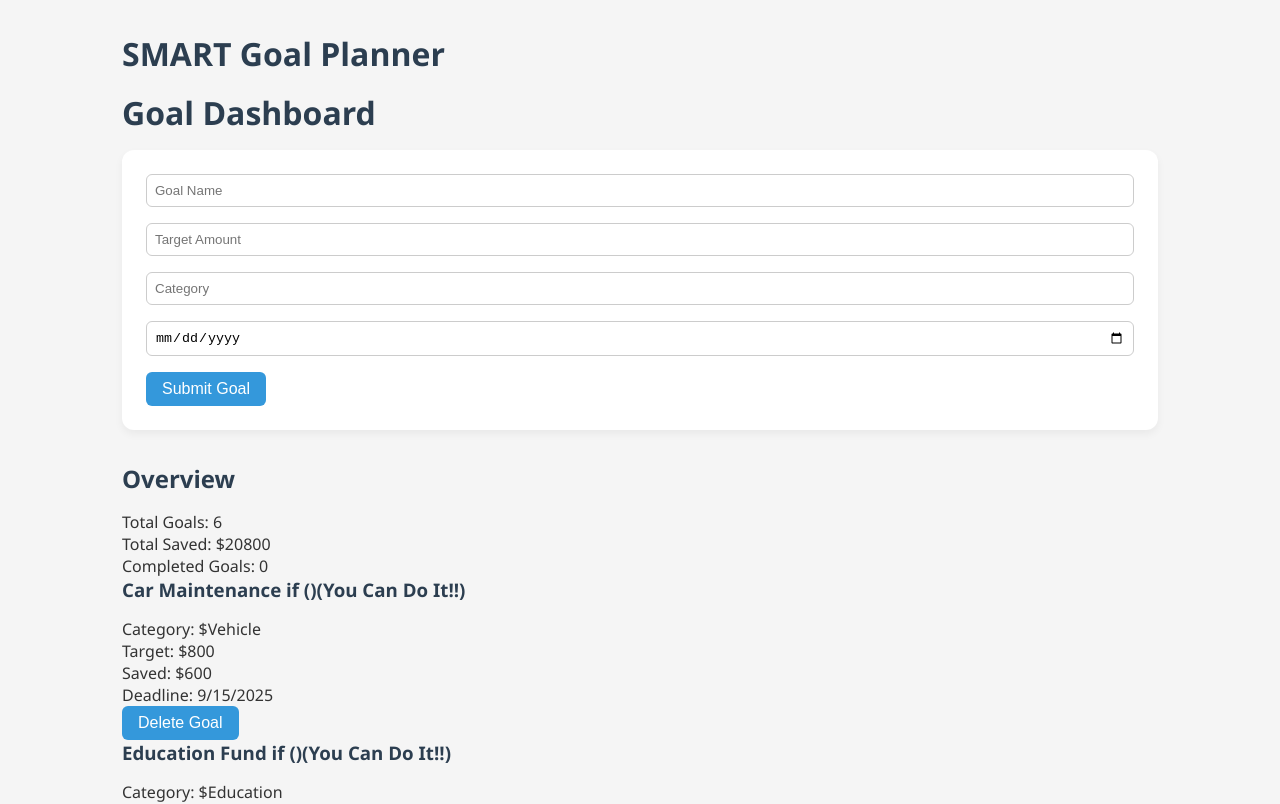
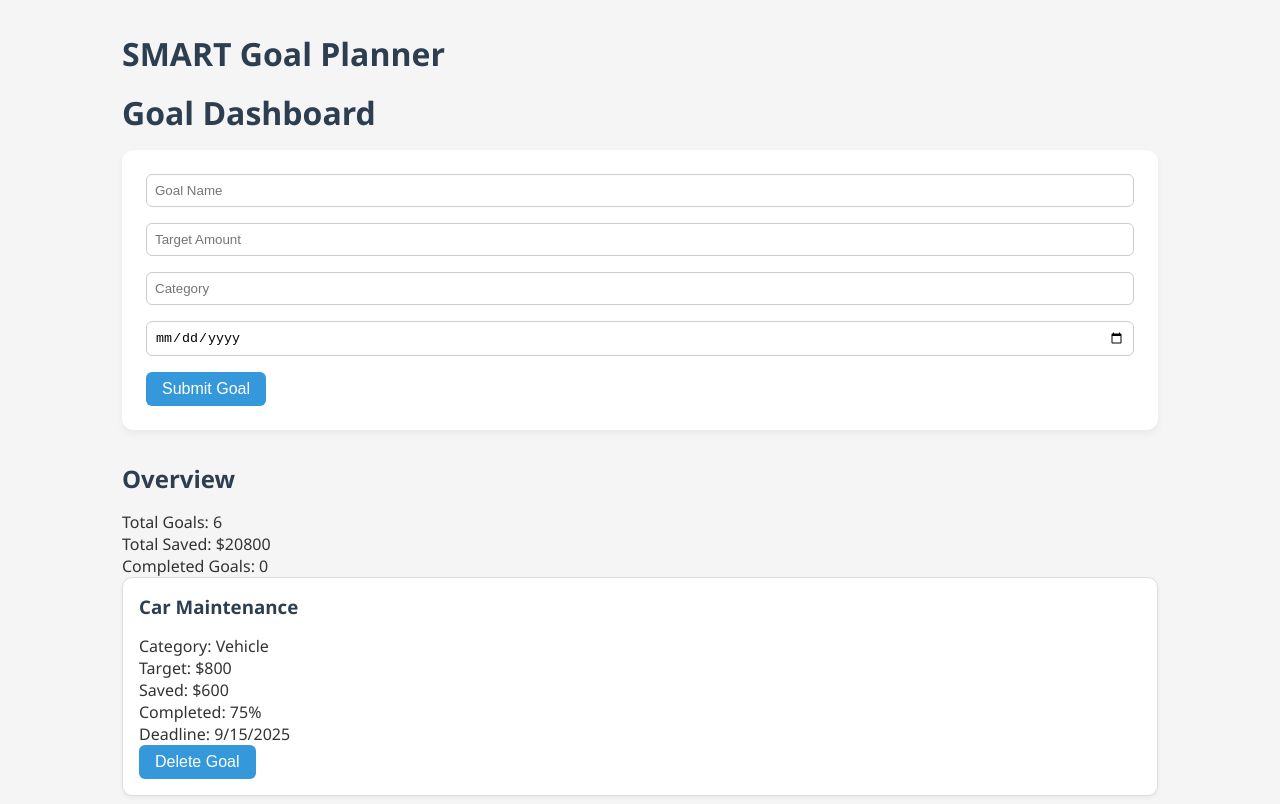
Before and after one commit to nnat3/Goal-tracker, a React (Vite) app: page / in a window 1280 px wide. Shown: the top 804 px of the page. Built offline with nearby package versions, Linux system fonts and the light colour scheme; data requests are answered from the project's data file.

Commit message:
Styles & Deployment stage

```diff
--- a/index.html
+++ b/index.html
@@ -4,7 +4,7 @@
     <meta charset="UTF-8" />
     <link rel="icon" type="image/svg+xml" href="/vite.svg" />
     <meta name="viewport" content="width=device-width, initial-scale=1.0" />
-    <title>Smart Goal</title>
+    <title>Smart Goal Tracker</title>
   </head>
   <body>
     <div id="root"></div>
--- a/package.json
+++ b/package.json
@@ -6,12 +6,14 @@
   "scripts": {
     "dev": "vite",
     "build": "vite build",
+    "start": "serve dist",
     "lint": "eslint .",
     "preview": "vite preview"
   },
   "dependencies": {
     "react": "^19.1.0",
-    "react-dom": "^19.1.0"
+    "react-dom": "^19.1.0",
+    "serve": "^14.2.4"
   },
   "devDependencies": {
     "@eslint/js": "^9.30.1",
--- /dev/null
+++ b/src/GoalCard.css
@@ -0,0 +1,30 @@
+.goal-card {
+  border: 1px solid #ddd;
+  border-radius: 10px;
+  padding: 1rem;
+  background-color: #fff;
+  box-shadow: 0 2px 4px rgba(0, 0, 0, 0.05);
+  margin-bottom: 1.5rem;
+  transition: box-shadow 0.2s ease;
+}
+
+.goal-card:hover {
+  box-shadow: 0 4px 8px rgba(0, 0, 0, 0.1);
+}
+
+.goal-title {
+  font-size: 1.2rem;
+  font-weight: bold;
+  color: #2c3e50;
+  margin-bottom: 0.5rem;
+}
+
+.goal-amounts {
+  margin-bottom: 0.75rem;
+  color: #555;
+}
+
+.goal-actions {
+  display: flex;
+  gap: 1rem;
+}
--- a/src/components/GoalCard.jsx
+++ b/src/components/GoalCard.jsx
@@ -1,14 +1,21 @@
+import '../GoalCard.css';
+
+
 function GoalCard({ goal, onDelete}) {
     const status = goal.savedAmount / goal.targetAmount * 100;
     const alreadyDue = new Date(goal.deadline) < new Date();
     const alreadyDone = goal.savedAmount >= goal.targetAmount;
   return (
     <div className="goal-card">
-      <h3>{goal.name} if (){alreadyDue ? ' (Overdue)' : ''}{alreadyDone ? ' (Completed)' : ''}{!alreadyDone ? '(You Can Do It!!)' : ''}</h3>
-      <p>Category: ${goal.category}</p>
+      <h3>
+        {goal.name}
+        {alreadyDue ? ' (Overdue)' : ''} {alreadyDone ? ' (Completed)' : ''}
+
+      </h3>
+      <p>Category: {goal.category}</p>
       <p>Target: ${goal.targetAmount}</p>
       <p>Saved: ${goal.savedAmount}</p>
-      <status value={goal.savedAmount} max={goal.targetAmount}></status>
+      <p>Completed: {status}%</p>
       <p>Deadline: {new Date(goal.deadline).toLocaleDateString()}</p>
       <button onClick={() => onDelete(goal.id)}>Delete Goal</button>
     </div>
--- a/src/components/GoalGuide.jsx
+++ b/src/components/GoalGuide.jsx
@@ -3,7 +3,7 @@ function Overview({ goals }) {
   const completedGoals = goals.filter(goal => goal.savedAmount >= goal.targetAmount).length;
 
   // Add up all the saved amounts
-  const totalSaved = goals.reduce((total, goal) => total + goal.savedAmount, 0);
+  const totalSaved = goals.reduce((total, goal) => total + goal.savedAmount,0);
 
   // Find goals that are due within 30 days and not yet complete
   const dueSoon = goals.filter(goal => {
```
Also changed, not shown: 1 other file (tests, documents, lock files or other folders).
